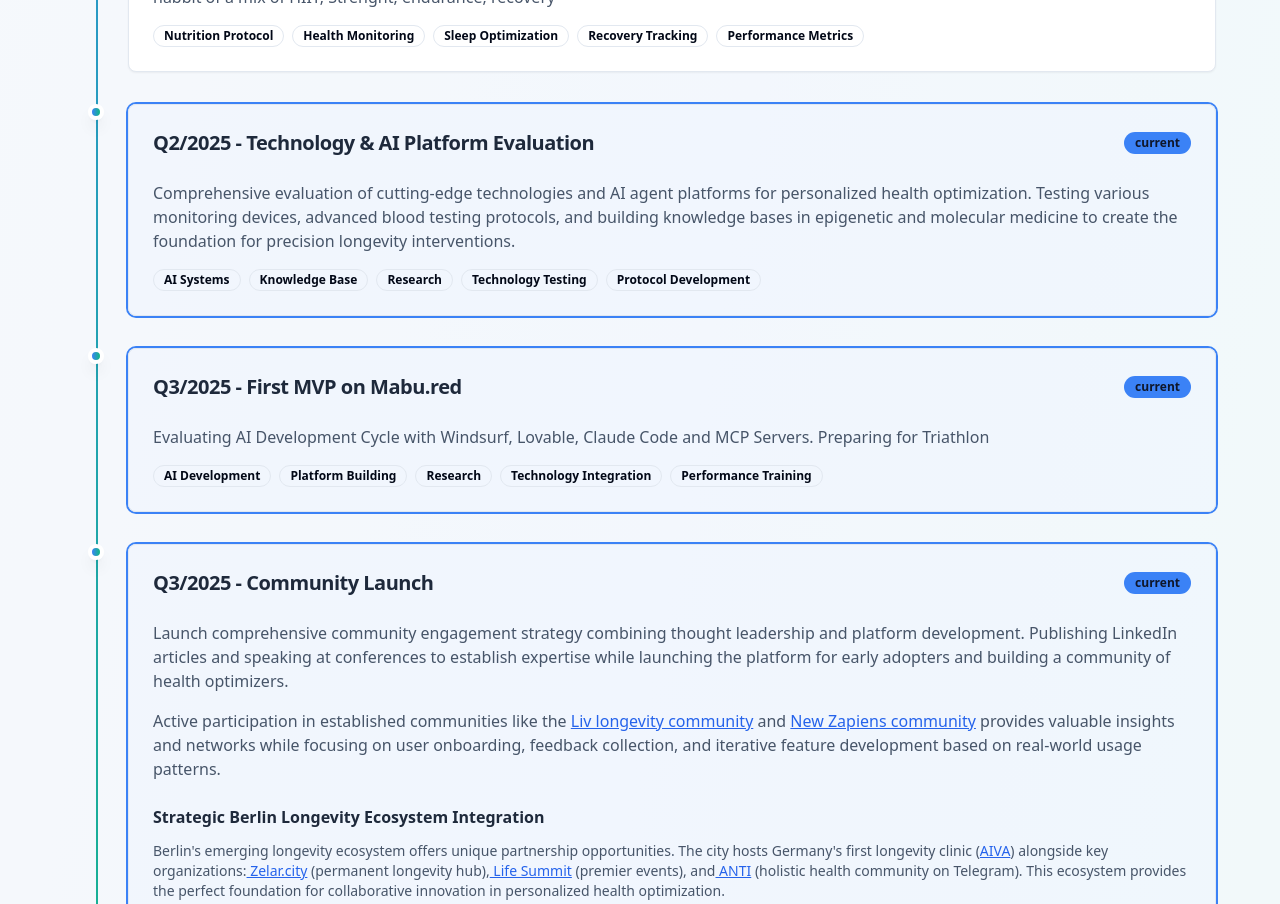
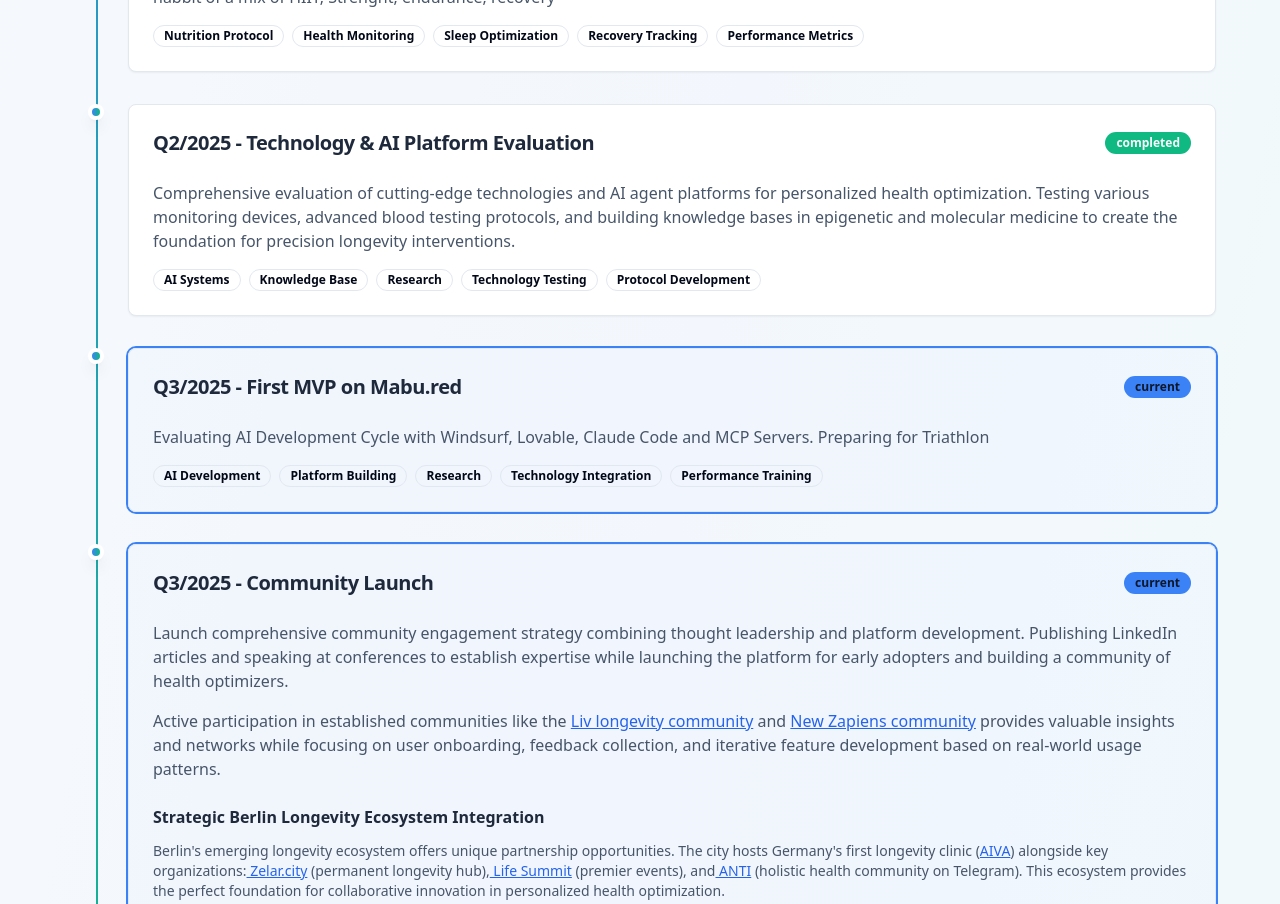
Before and after one commit to longevitycoach/healthspan-navigator-project, a React (Vite) app: page / in a window 1280 px wide. Shown: the part 2820-3724 px from the top of the page. Built offline with nearby package versions, Linux system fonts and the light colour scheme.

Commit message:
Update event status to completed
Change the status of the selected timeline event to "completed".

```diff
--- a/src/components/PersonalJourney.tsx
+++ b/src/components/PersonalJourney.tsx
@@ -46,7 +46,7 @@ const PersonalJourney = () => {
       year: "Q2/2025",
       title: "Technology & AI Platform Evaluation",
       description: "Comprehensive evaluation of cutting-edge technologies and AI agent platforms for personalized health optimization. Testing various monitoring devices, advanced blood testing protocols, and building knowledge bases in epigenetic and molecular medicine to create the foundation for precision longevity interventions.",
-      status: "current",
+      status: "completed",
       metrics: ["AI Systems", "Knowledge Base", "Research", "Technology Testing", "Protocol Development"]
     },
     {
```
